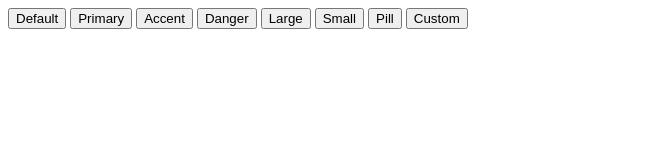
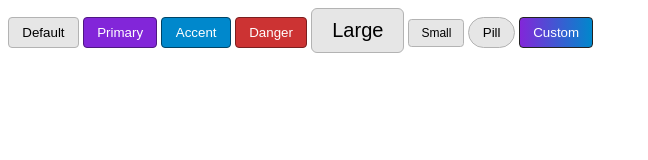
Before and after one commit to ndharmateja/html_css_projects, a plain HTML site: page web_dev_simplified/button_library/index.html in a window 1280 px wide. Shown: the whole page, without its empty margins (0-648 px from the left). Drawn offline with Linux system fonts and the light colour scheme.

Commit message:
bl: Finish project

```diff
--- a/web_dev_simplified/button_library/index.html
+++ b/web_dev_simplified/button_library/index.html
@@ -8,13 +8,13 @@
     <title>Button Library</title>
   </head>
   <body>
-    <button>Default</button>
-    <button>Primary</button>
-    <button>Accent</button>
-    <button>Danger</button>
-    <button>Large</button>
-    <button>Small</button>
-    <button>Pill</button>
-    <button>Custom</button>
+    <button class="btn">Default</button>
+    <button class="btn btn-primary">Primary</button>
+    <button class="btn btn-accent">Accent</button>
+    <button class="btn btn-danger">Danger</button>
+    <button class="btn btn-large">Large</button>
+    <button class="btn btn-small">Small</button>
+    <button class="btn btn-pill">Pill</button>
+    <button class="btn btn-custom">Custom</button>
   </body>
 </html>
--- a/web_dev_simplified/button_library/styles.css
+++ b/web_dev_simplified/button_library/styles.css
@@ -0,0 +1,87 @@
+* {
+  box-sizing: border-box;
+}
+
+.btn {
+  background-color: hsl(0, 0%, 90%);
+  border: 1px solid hsl(0, 0%, 70%);
+  outline: none;
+  cursor: pointer;
+  padding: 0.5em 1em;
+  border-radius: 0.3em;
+}
+
+.btn:hover,
+.btn:focus {
+  background-color: hsl(0, 0%, 80%);
+  box-shadow: 0 0 5px 0 hsl(0, 0%, 70%);
+}
+
+.btn-primary {
+  background-color: hsl(271, 70%, 50%);
+  border-color: hsl(271, 70%, 30%);
+  color: white;
+}
+
+.btn-primary:hover,
+.btn-primary:focus {
+  background-color: hsl(271, 70%, 40%);
+  box-shadow: 0 0 5px 0 hsl(271, 70%, 30%);
+}
+
+.btn.btn-accent {
+  background-color: hsl(200, 100%, 40%);
+  border-color: hsl(200, 100%, 20%);
+  color: white;
+}
+
+.btn.btn-accent:hover,
+.btn.btn-accent:focus {
+  background-color: hsl(200, 100%, 30%);
+  box-shadow: 0 0 5px 0 hsl(200, 100%, 20%);
+}
+
+.btn.btn-danger {
+  background-color: hsl(0, 60%, 50%);
+  border-color: hsl(0, 60%, 30%);
+  color: white;
+}
+
+.btn.btn-danger:hover,
+.btn.btn-danger:focus {
+  background-color: hsl(0, 60%, 40%);
+  box-shadow: 0 0 5px 0 hsl(0, 60%, 30%);
+}
+
+.btn.btn-large {
+  font-size: 1.25rem;
+}
+
+.btn.btn-small {
+  font-size: 0.75rem;
+}
+
+.btn.btn-pill {
+  border-radius: 10000000px;
+}
+
+.btn.btn-custom {
+  background: linear-gradient(
+    to right,
+    hsl(271, 70%, 50%),
+    hsl(200, 100%, 40%)
+  );
+  color: white;
+  border-color: #222;
+}
+
+.btn.btn-custom:hover,
+.btn.btn-custom:focus {
+  background: linear-gradient(
+    to right,
+    hsl(271, 70%, 40%),
+    hsl(200, 100%, 30%)
+  );
+  border-color: black;
+  box-shadow: 0 0 5px 0 black;
+}
```
